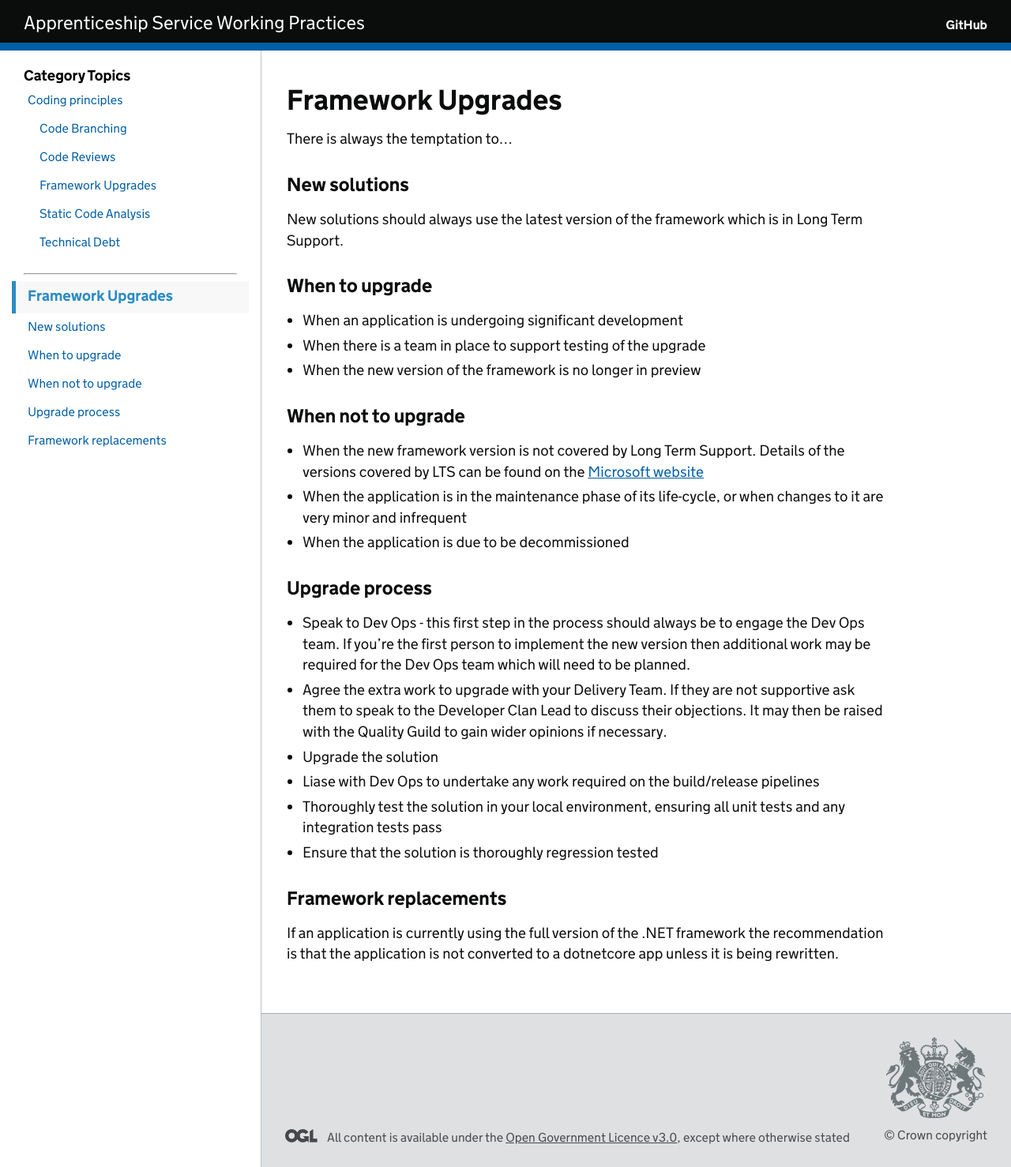
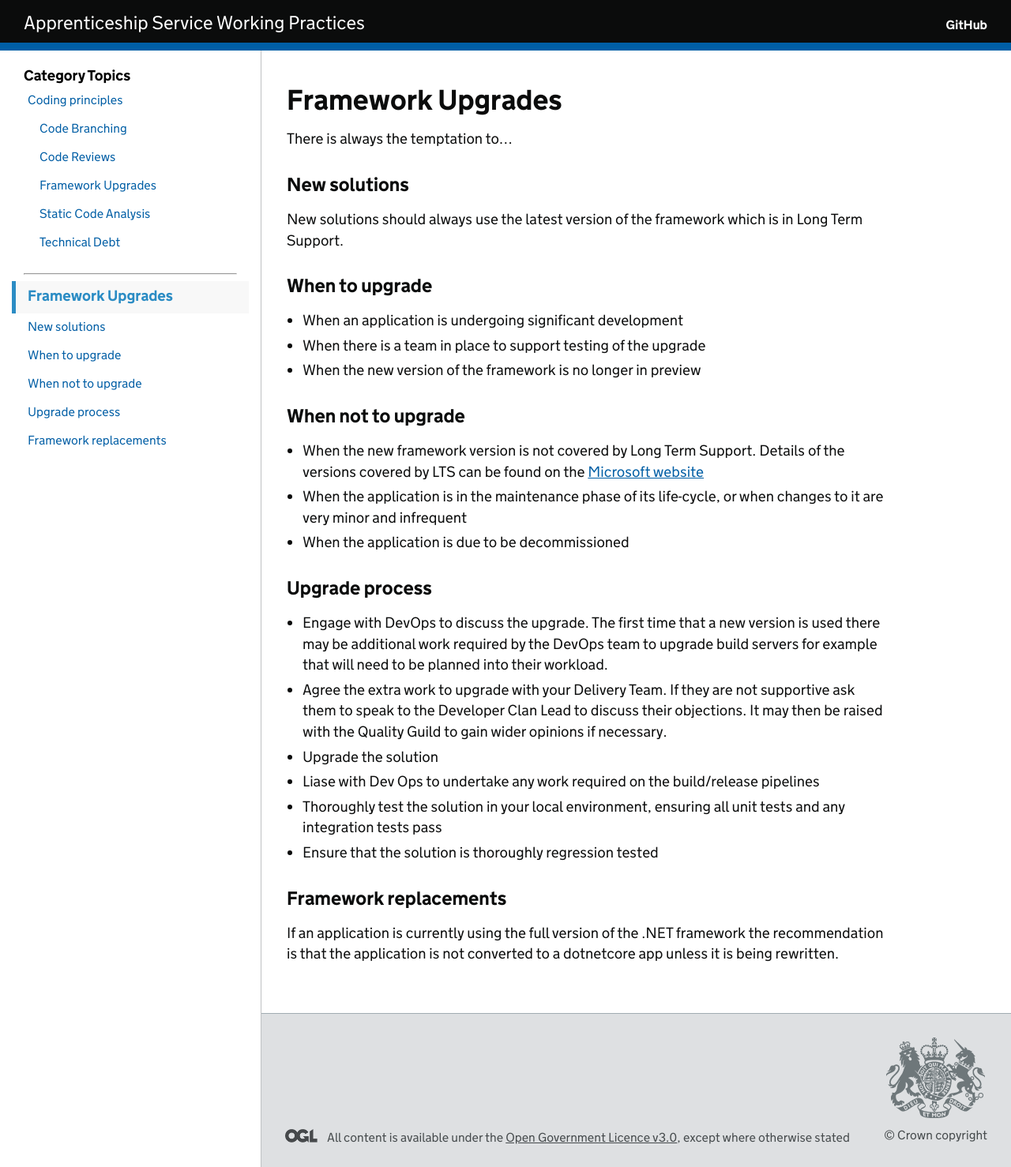
Before and after one commit to SkillsFundingAgency/das-technical-guidance, a Jekyll site: the page built from collections/_development/framework-upgrade-roadmap.md, in a window 1280 px wide. Shown: the whole page at 79% size. Built offline with Jekyll 4.4.1, drawn with Linux system fonts in a browser that asks for light colours.

Commit message:
Update collections/_development/framework-upgrade-roadmap.md
Co-authored-by: dannygb <DannyGB@users.noreply.github.com>

```diff
--- a/collections/_development/framework-upgrade-roadmap.md
+++ b/collections/_development/framework-upgrade-roadmap.md
@@ -26,7 +26,7 @@ New solutions should always use the latest version of the framework which is in
 
 ### Upgrade process
 
-* Speak to Dev Ops - this first step in the process should always be to engage the Dev Ops team.  If you're the first person to implement the new version then additional work may be required for the Dev Ops team which will need to be planned.
+* Engage with DevOps to discuss the upgrade. The first time that a new version is used there may be additional work  required by the DevOps team to upgrade build servers for example that will need to be planned into their workload.
 * Agree the extra work to upgrade with your Delivery Team. If they are not supportive ask them to speak to the Developer Clan Lead to discuss their objections. It may then be raised with the Quality Guild to gain wider opinions if necessary.
 * Upgrade the solution
 * Liase with Dev Ops to undertake any work required on the build/release pipelines
```
